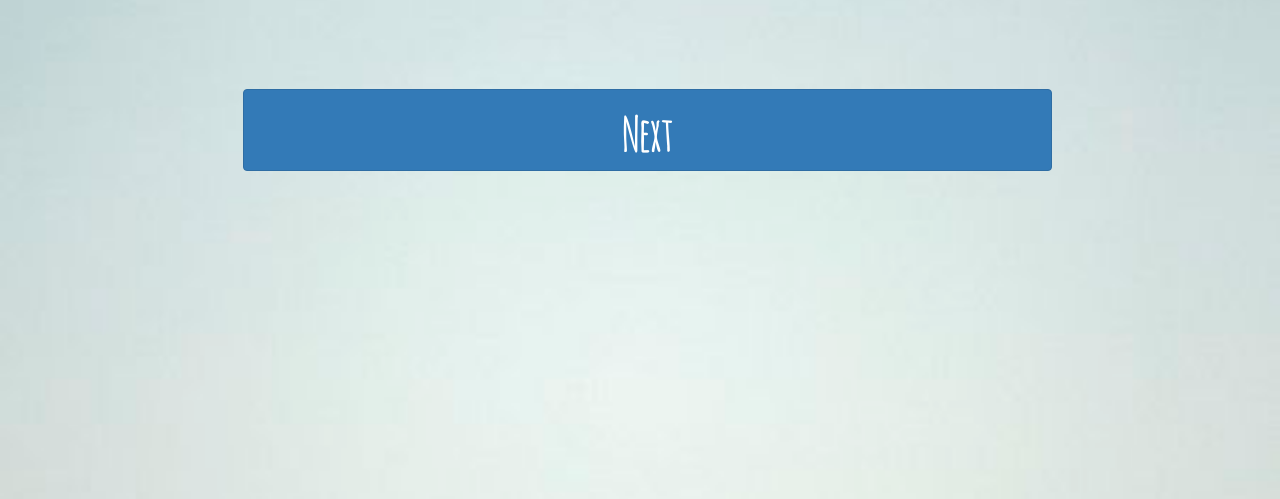
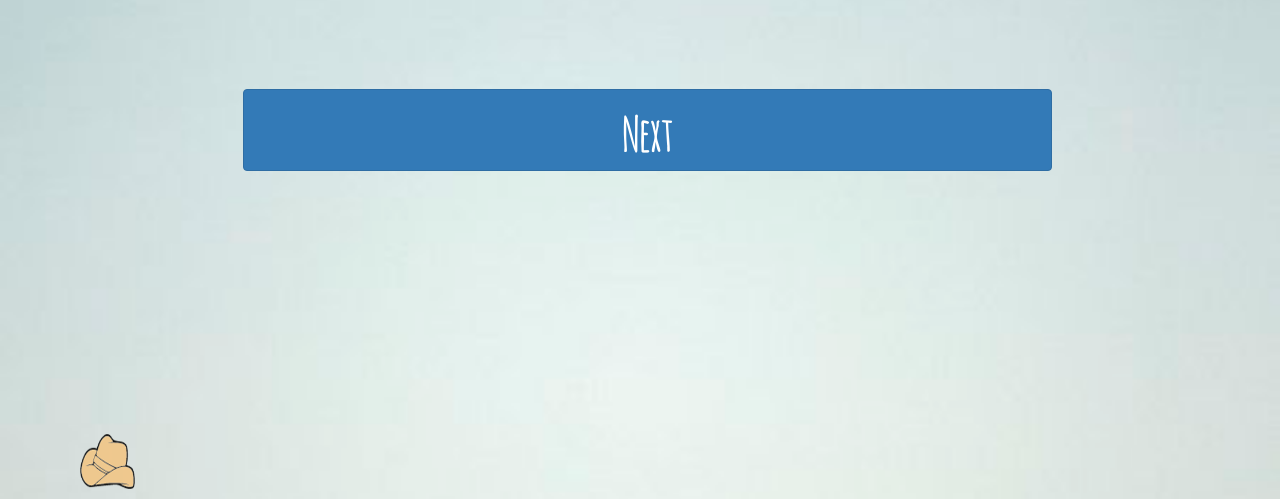
Before and after one commit to Lily418/Virtual-Ranger-App, a plain HTML site: page you_are_the_best.html in a window 1280 px wide. Shown: the part 301-800 px from the top of the page. Drawn offline with nearby package versions, Linux system fonts and the light colour scheme.

Commit message:
Double hat

```diff
--- a/you_are_the_best.html
+++ b/you_are_the_best.html
@@ -34,6 +34,11 @@
       <a href="/#img2"><button type="button" class="btn btn-primary next-button">Next</button></a>
     </div>
 
+    <div class="row menu">
+      <div class="col-xs-4">
+        <img src="img/icon.png" />
+      </div>
+    </div>
 
     <!-- jQuery (necessary for Bootstrap's JavaScript plugins) -->
     <script src="https://ajax.googleapis.com/ajax/libs/jquery/1.12.4/jquery.min.js"></script>
```
